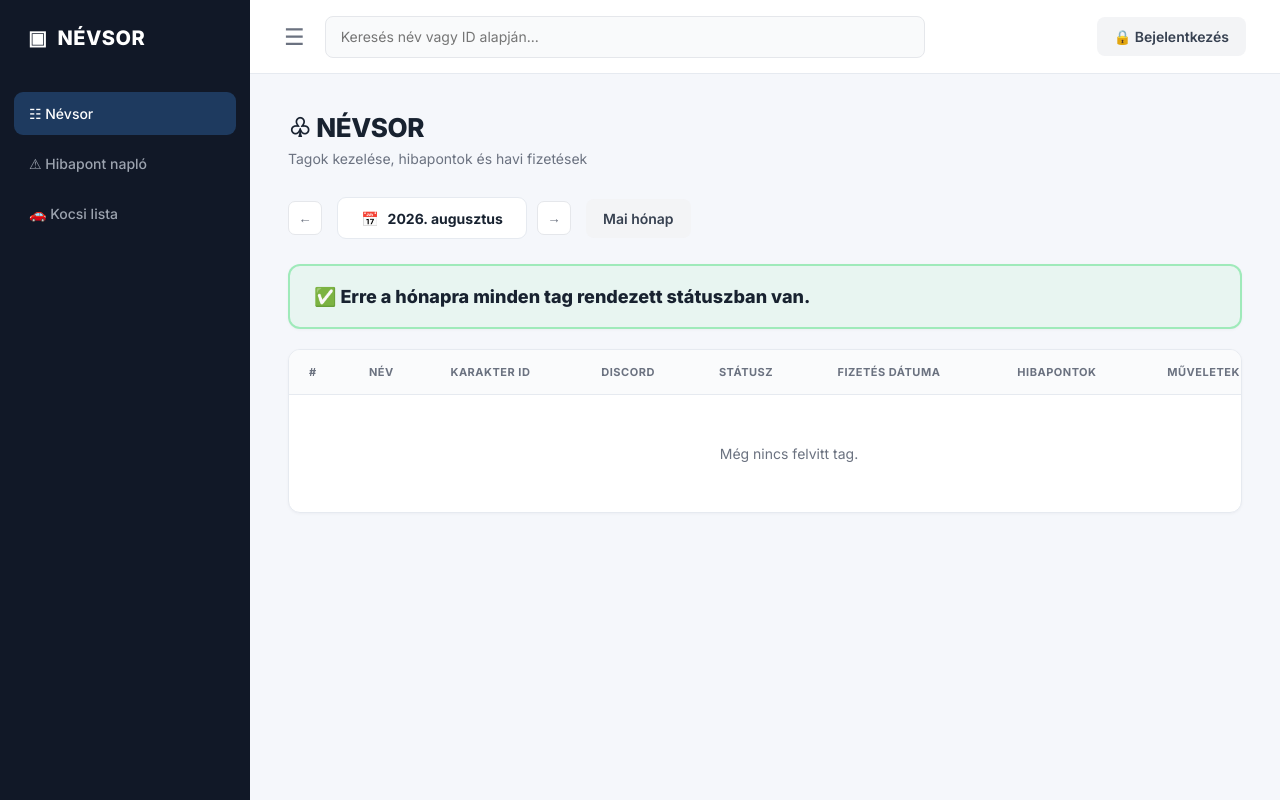
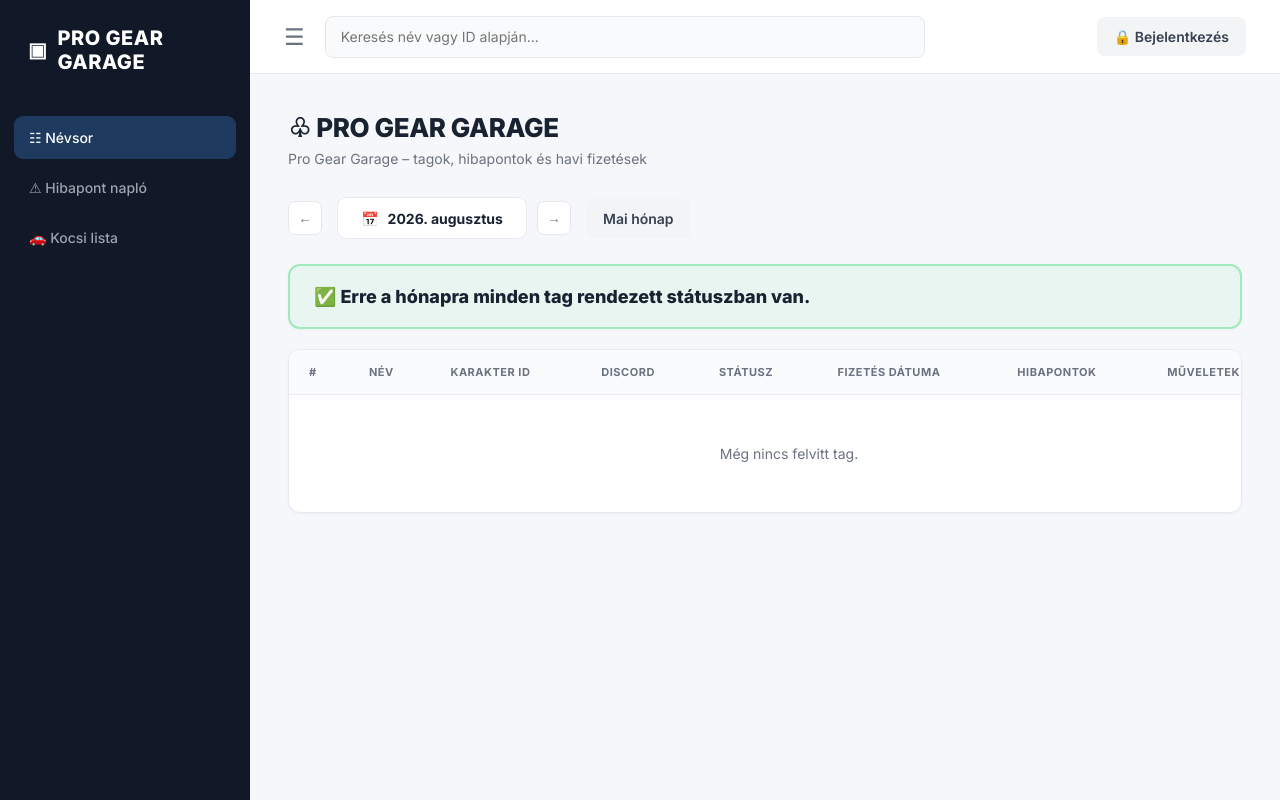
Before and after one commit to kismok/nevsor-weboldal, a Flask app: page / in a window 1280 px wide. Run offline with Flask 3, Linux system fonts and the light colour scheme; data that the repository does not hold is empty.

Commit message:
Update index.html

```diff
--- a/templates/index.html
+++ b/templates/index.html
@@ -163,7 +163,7 @@
     <aside class="sidebar">
 
         <div class="brand">
-            ▣ <span>NÉVSOR</span>
+            ▣ <span>PRO GEAR GARAGE</span>
         </div>
 
 
@@ -284,11 +284,11 @@
                 <div>
 
                     <h1>
-                        ♧ NÉVSOR
+                        ♧ PRO GEAR GARAGE
                     </h1>
 
                     <p>
-                        Tagok kezelése, hibapontok és havi fizetések
+                        Pro Gear Garage – tagok, hibapontok és havi fizetések
                     </p>
 
                 </div>
@@ -889,7 +889,7 @@
                     <div>
 
                         <h2>
-                            🔴 Discordon található, de nincs a Névsorban
+                            🔴 Discordon található, de nincs a listában
                         </h2>
 
                         <p>
```
